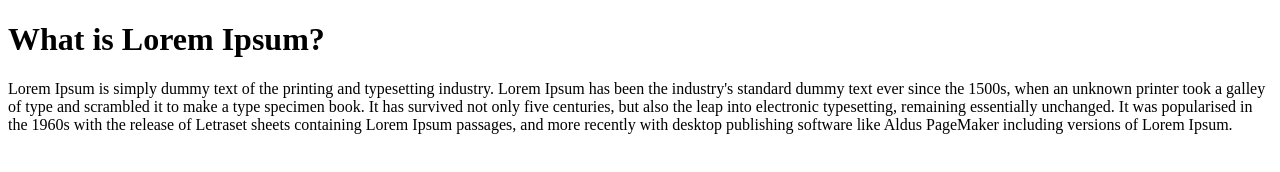
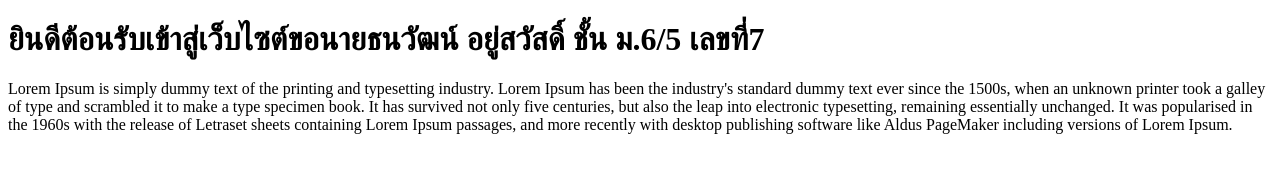
Before and after one commit to 40868-dew/My_web, a plain HTML site: page index.html in a window 1280 px wide. Drawn offline with Linux system fonts and the light colour scheme.

Commit message:
Update index.html

```diff
--- a/index.html
+++ b/index.html
@@ -1,10 +1,10 @@
 <!DOCTYPE html>
 <html>
 <head>
-<title>::thanawat::</title>
+<title>ยินดีต้อนรับ</title>
 </head>
 <body>
-<h1>What is Lorem Ipsum?</h1>
+<h1>ยินดีต้อนรับเข้าสู่เว็บไซต์ขอนายธนวัฒน์ อยู่สวัสดิ์ ชั้น ม.6/5 เลขที่7</h1>
 <p>Lorem Ipsum is simply dummy text of the printing and typesetting industry. Lorem Ipsum has been the industry's standard dummy text ever since the 1500s, when an unknown printer took a galley of type and scrambled it to make a type specimen book. It has survived not only five centuries, but also the leap into electronic typesetting, remaining essentially unchanged. It was popularised in the 1960s with the release of Letraset sheets containing Lorem Ipsum passages, and more recently with desktop publishing software like Aldus PageMaker including versions of Lorem Ipsum. </p>
 </body>
 </html>
```
